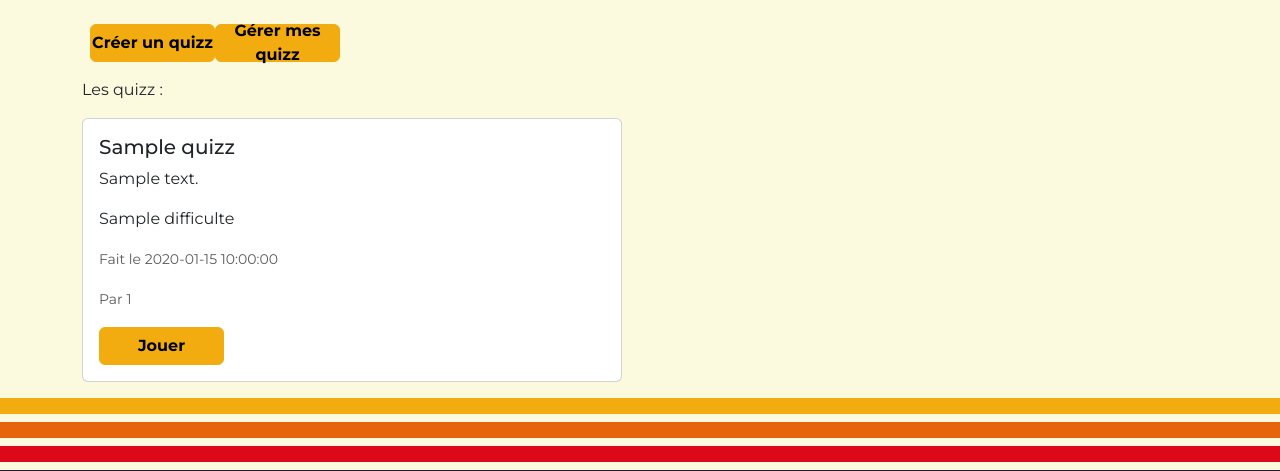
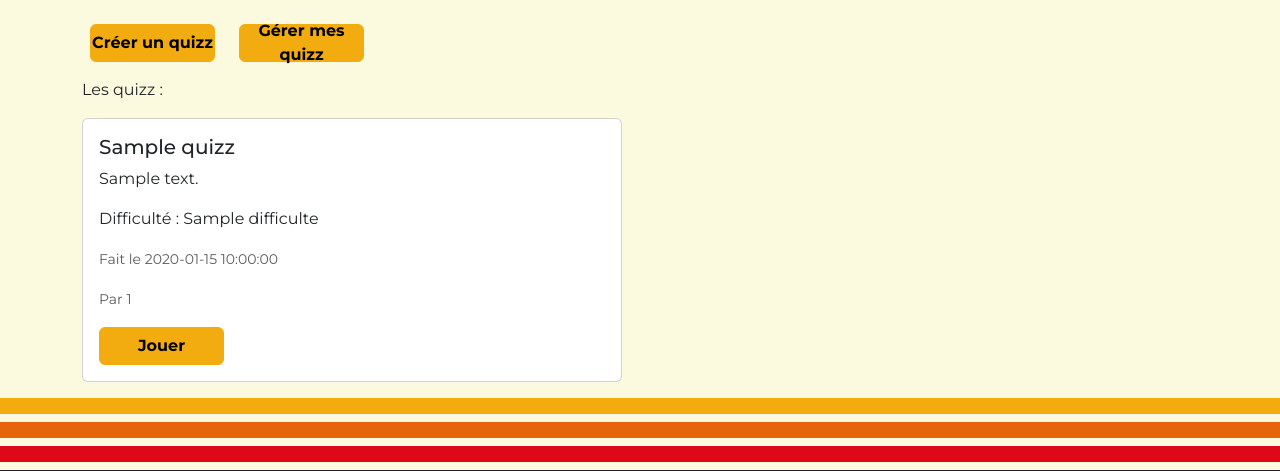
Before and after one commit to maximeBourciez/VideoHomeShare-Groupe5, a PHP site: template templates/quizz.html.twig in a window 1280 px wide. Shown: the part 102-573 px from the top of the page. Run offline with PHP 8.4, Linux system fonts and the light colour scheme; the template is opened without the code that fills it: most values are stand-ins (such as "Sample title", 1, 10 or a date in 2020); some libraries are stand-ins or nearby versions.

Commit message:
Changement de controller_quizz, quizz dao, base template twig et quizz twig pour faire +- marcher la page. Le quizz présent dans la base de données ne s'affiche pas

```diff
--- a/controller/controller_quizz.class.php
+++ b/controller/controller_quizz.class.php
@@ -30,7 +30,7 @@ class ControllerQuizz extends Controller {
      *
      * @return void
      */
-    public function afficherPage(){
+    public function listerQuizz(){
         $quizzDAO = new QuizzDAO($this->getPdo());
         $quizz = $quizzDAO->findAll();
 
@@ -47,9 +47,7 @@ class ControllerQuizz extends Controller {
      * @return void
      */
     public function afficherQuizzParId(){
-        $id = $_GET['id_quizz'];
-
-
+        $id = $_GET['idQuizz'];
 
         // Récupérer les infos du quizz
         $quizzDAO = new QuizzDAO($this->getPdo());
--- a/modeles/quizz.dao.php
+++ b/modeles/quizz.dao.php
@@ -39,11 +39,11 @@ class QuizzDAO{
 
     function hydrate(array $row): Quizz{
         // Récupération des valeurs
-        $id = $row['id'];
+        $id = $row['idQuizz'];
         $titre = $row['titre'];
         $description = $row['description'];
         $difficulte = $row['difficulte'];
-        $date = $row['date'];
+        $date = $row['dateC'];
 
         // Retourner le Quizz
         return new Quizz($id, $titre, $description, $difficulte, $date);
@@ -59,7 +59,7 @@ class QuizzDAO{
     }
 
     function find(int $id): ?Quizz{
-        $sql = "SELECT * FROM Quizz WHERE id = :id";
+        $sql = "SELECT * FROM Quizz WHERE idQuizz = :id";
         $stmt = $this->pdo->prepare($sql);
         $stmt->bindValue(':id', $id, PDO::PARAM_INT);
         $stmt->execute();
--- a/templates/base_template.html.twig
+++ b/templates/base_template.html.twig
@@ -71,7 +71,7 @@
 						<a href="#">
 							<button class="btn btn-myprimary">WatchList</button>
 						</a>
-						<a href="index.php?controller=quizz&methode=afficherPage">
+						<a href="index.php?controller=quizz&methode=listerQuizz">
 							<button class="btn btn-myprimary">Quizz</button>
 						</a>
 						<a href="#">
--- a/templates/quizz.html.twig
+++ b/templates/quizz.html.twig
@@ -11,23 +11,29 @@
 		<div class="container">
             <img src="{{ constant('WEBSITE_LOGO') }}" height="95" width="155" alt="VHS Logo" class="mx-auto my-2">
 			<br>
-			<div class="d-inline-flex p-2">
+			<div class="d-inline-flex p-2 row">
+				<div class="col">
 					<button class="btn btn-myprimary my-2 mx-auto">Créer un quizz</button>
+				</div>
+				<div class="col">
 					<button class="btn btn-myprimary my-2 mx-auto">Gérer mes quizz</button>
 				</div>
+			</div>
 			<p> Les quizz : </p>
+				{% for quizz in quizzs %}
 					<div class="card mb-3" style="max-width: 540px;">
 						<div class="col-md-8">
 							<div class="card-body">
 								<h5 class="card-title">{{ quizz.titre }}</h5>
 								<p class="card-text">{{ quizz.description }}</p>
-					<p class="card-text">{{ quizz.difficulte }}</p>
+								<p class="card-text">Difficulté : {{ quizz.difficulte }}</p>
 								<p class="card-text"><small class="text-body-secondary">Fait le {{ quizz.dateC }}</small></p>
 								<p class="card-text"><small class="text-body-secondary">Par {{ quizz.idUtilisateur }}</small></p>
 								<a href="#" class="btn btn-myprimary">Jouer</a>
 							</div>
 						</div>
 					</div>
+				{% endfor %}
 			</div>
 		</div>
 	</main>
```
Lines whose indentation alone changed are shown as unchanged.
